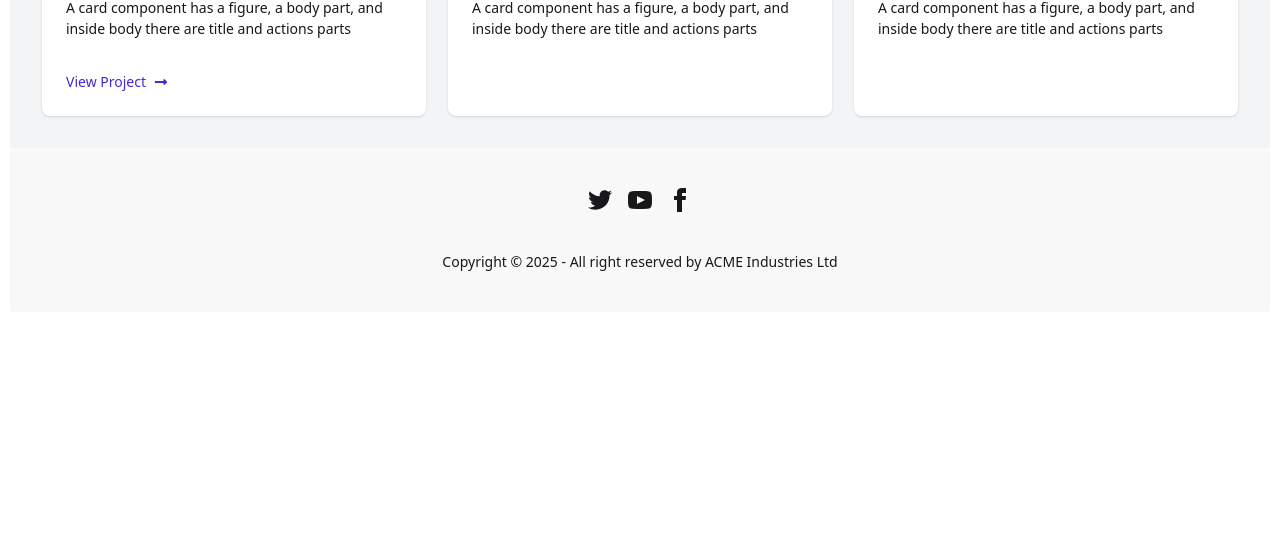
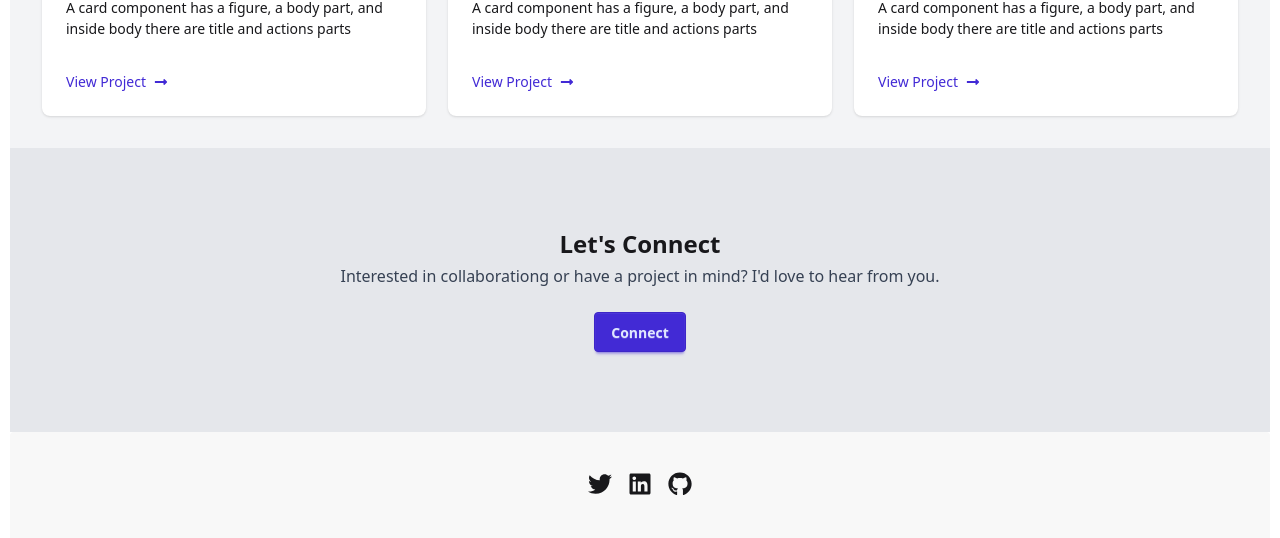
Before and after one commit to developerdhiman/DevDhiman, a React (Vite) app: page / in a window 1280 px wide. Shown: the part 1730-2268 px from the top of the page. Before the commit the page ends 2052 px from the top, so only its background shows below. Built offline with nearby package versions, Linux system fonts and the light colour scheme.

Commit message:
page setup

```diff
--- /dev/null
+++ b/src/components/Connect/Connect.jsx
@@ -0,0 +1,16 @@
+const Connect = () => {
+  return (
+    <div className="flex flex-col bg-gray-200">
+      <div className="text-center py-20">
+        <h1 className="font-bold text-2xl mb-1">Let's Connect</h1>
+        <p className="text-gray-700 mb-6">
+          Interested in collaborationg or have a project in mind? I'd love to
+          hear from you.
+        </p>
+        <button className="btn btn-primary">Connect</button>
+      </div>
+    </div>
+  );
+};
+
+export default Connect;
--- a/src/components/Featured/Featured.jsx
+++ b/src/components/Featured/Featured.jsx
@@ -13,10 +13,7 @@ const Featured = () => {
       <div className="flex flex-col gap-4 lg:flex-row lg:justify-between py-8 px-8">
         <div className="card bg-base-100 w-96 shadow-sm">
           <figure>
-            <img
-              src="https://img.daisyui.com/images/stock/photo-1606107557195-0e29a4b5b4aa.webp"
-              alt="Shoes"
-            />
+            <img src="https://i.ibb.co/DPCCxCRh/Project-01.png" alt="Shoes" />
           </figure>
           <div className="card-body">
             <h2 className="card-title">Project Zenith</h2>
@@ -25,16 +22,13 @@ const Featured = () => {
               are title and actions parts
             </p>
             <Link className="flex items-center gap-2 text-primary font-medium mt-6">
-              View Project <FaLongArrowAltRight />{" "}
+              View Project <FaLongArrowAltRight />
             </Link>
           </div>
         </div>
         <div className="card bg-base-100 w-96 shadow-sm">
           <figure>
-            <img
-              src="https://img.daisyui.com/images/stock/photo-1606107557195-0e29a4b5b4aa.webp"
-              alt="Shoes"
-            />
+            <img src="https://i.ibb.co/s9SQRHdw/Project-02.png" alt="Shoes" />
           </figure>
           <div className="card-body">
             <h2 className="card-title">Shop Smart</h2>
@@ -42,12 +36,15 @@ const Featured = () => {
               A card component has a figure, a body part, and inside body there
               are title and actions parts
             </p>
+            <Link className="flex items-center gap-2 text-primary font-medium mt-6">
+              View Project <FaLongArrowAltRight />
+            </Link>
           </div>
         </div>
         <div className="card bg-base-100 w-96 shadow-sm">
           <figure>
             <img
-              src="https://img.daisyui.com/images/stock/photo-1606107557195-0e29a4b5b4aa.webp"
+              src="https://i.ibb.co/vpxr9q1/Project-03.png"
               alt="Shoes"
             />
           </figure>
@@ -57,6 +54,9 @@ const Featured = () => {
               A card component has a figure, a body part, and inside body there
               are title and actions parts
             </p>
+            <Link className="flex items-center gap-2 text-primary font-medium mt-6">
+              View Project <FaLongArrowAltRight />
+            </Link>
           </div>
         </div>
       </div>
--- a/src/components/Footer/Footer.jsx
+++ b/src/components/Footer/Footer.jsx
@@ -1,41 +1,13 @@
+import { FaGithub, FaLinkedin, FaTwitter } from "react-icons/fa";
+
 const Footer = () => {
   return (
     <footer className="footer footer-horizontal footer-center bg-base-200 text-base-content rounded p-10">
       <nav>
         <div className="grid grid-flow-col gap-4">
-          <a>
-            <svg
-              xmlns="http://www.w3.org/2000/svg"
-              width="24"
-              height="24"
-              viewBox="0 0 24 24"
-              className="fill-current"
-            >
-              <path d="M24 4.557c-.883.392-1.832.656-2.828.775 1.017-.609 1.798-1.574 2.165-2.724-.951.564-2.005.974-3.127 1.195-.897-.957-2.178-1.555-3.594-1.555-3.179 0-5.515 2.966-4.797 6.045-4.091-.205-7.719-2.165-10.148-5.144-1.29 2.213-.669 5.108 1.523 6.574-.806-.026-1.566-.247-2.229-.616-.054 2.281 1.581 4.415 3.949 4.89-.693.188-1.452.232-2.224.084.626 1.956 2.444 3.379 4.6 3.419-2.07 1.623-4.678 2.348-7.29 2.04 2.179 1.397 4.768 2.212 7.548 2.212 9.142 0 14.307-7.721 13.995-14.646.962-.695 1.797-1.562 2.457-2.549z"></path>
-            </svg>
-          </a>
-          <a>
-            <svg
-              xmlns="http://www.w3.org/2000/svg"
-              width="24"
-              height="24"
-              viewBox="0 0 24 24"
-              className="fill-current"
-            >
-              <path d="M19.615 3.184c-3.604-.246-11.631-.245-15.23 0-3.897.266-4.356 2.62-4.385 8.816.029 6.185.484 8.549 4.385 8.816 3.6.245 11.626.246 15.23 0 3.897-.266 4.356-2.62 4.385-8.816-.029-6.185-.484-8.549-4.385-8.816zm-10.615 12.816v-8l8 3.993-8 4.007z"></path>
-            </svg>
-          </a>
-          <a>
-            <svg
-              xmlns="http://www.w3.org/2000/svg"
-              width="24"
-              height="24"
-              viewBox="0 0 24 24"
-              className="fill-current"
-            >
-              <path d="M9 8h-3v4h3v12h5v-12h3.642l.358-4h-4v-1.667c0-.955.192-1.333 1.115-1.333h2.885v-5h-3.808c-3.596 0-5.192 1.583-5.192 4.615v3.385z"></path>
-            </svg>
-          </a>
+          <a href="#"><FaTwitter className="text-2xl"/></a>
+          <a href="#"><FaLinkedin className="text-2xl"/></a>
+          <a href="#"><FaGithub className="text-2xl"/></a>
         </div>
       </nav>
       <aside>
--- a/src/components/Header/Header.jsx
+++ b/src/components/Header/Header.jsx
@@ -52,7 +52,7 @@ const Header = () => {
           </ul>
         </div>
         <Link to="/" className="btn btn-ghost text-xl">
-          Alex Dhiman
+          DevDhiman
         </Link>
       </div>
       <div className="navbar-end hidden lg:flex">
--- a/src/pages/Home/Home.jsx
+++ b/src/pages/Home/Home.jsx
@@ -1,3 +1,4 @@
+import Connect from "../../components/Connect/Connect";
 import Expertise from "../../components/Expertise/Expertise";
 import Featured from "../../components/Featured/Featured";
 import Hero from "../../components/Hero/Hero";
@@ -8,6 +9,7 @@ const Home = () => {
             <Hero/>
             <Expertise/>
             <Featured/>
+            <Connect/>
         </div>
     );
 };
```
